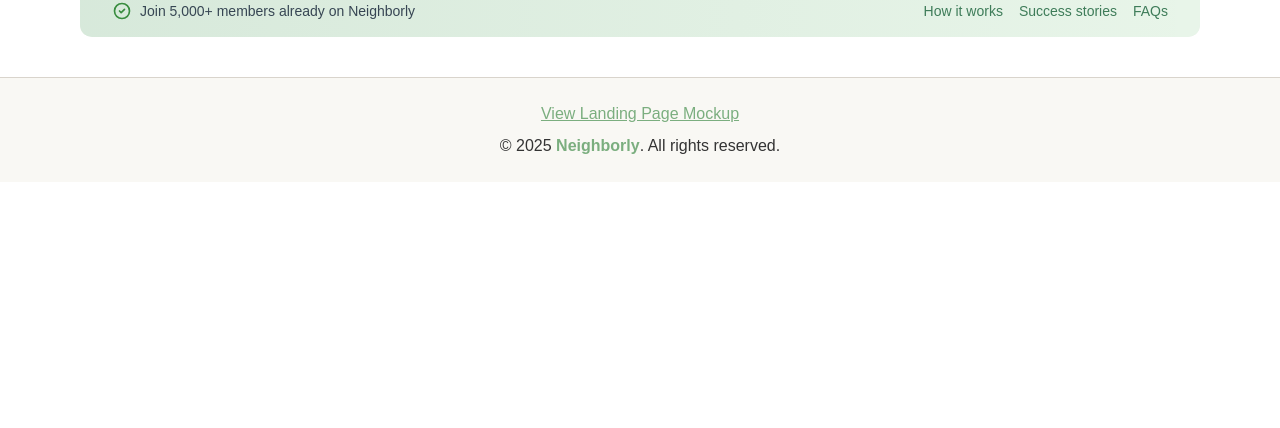
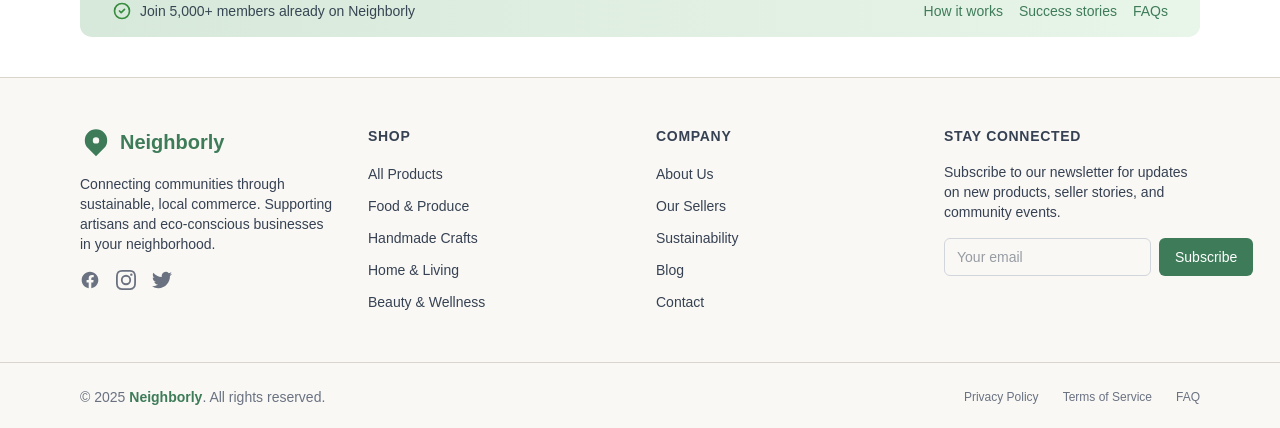
Before and after one commit to atfdeenk/neighborly, a Next.js app: page / in a window 1280 px wide. Shown: the part 4030-4458 px from the top of the page. Before the commit the page ends 4212 px from the top, so only its background shows below. Built offline with nearby package versions, Linux system fonts and the light colour scheme; no server answers.

Commit message:
Enhance footer with newsletter signup, navigation links and social media icons

```diff
--- a/src/components/Footer.tsx
+++ b/src/components/Footer.tsx
@@ -1,14 +1,113 @@
 import React from "react";
 
-const Footer: React.FC = () => (
-  <footer className="mt-auto py-6 text-center text-text bg-background border-t border-accent" style={{backgroundColor: '#F9F8F4', color: '#333333', borderColor: '#D9D4CC'}}>
-    <div className="mb-2">
-      <a href="/mockup-landing-page.png" target="_blank" rel="noopener" className="underline text-primary hover:text-success" style={{color: '#7BAE7F'}}>
-        View Landing Page Mockup
-      </a>
-    </div>
-    <span>&copy; {new Date().getFullYear()} <span className='font-semibold' style={{color: '#7BAE7F'}}>Neighborly</span>. All rights reserved.</span>
-  </footer>
-);
+import { useState } from 'react';
+
+const Footer: React.FC = () => {
+  const [email, setEmail] = useState('');
+
+  const handleSubmit = (e: React.FormEvent) => {
+    e.preventDefault();
+    // In a real app, this would connect to a newsletter service
+    alert(`Thank you for subscribing with ${email}! You'll receive updates about sustainable products in your community.`);
+    setEmail('');
+  };
+
+  return (
+    <footer className="mt-auto bg-[#F9F8F4] text-gray-700 border-t border-[#D9D4CC]">
+      {/* Main Footer Content */}
+      <div className="max-w-6xl mx-auto px-4 py-12">
+        <div className="grid grid-cols-1 md:grid-cols-4 gap-8">
+          {/* Logo and Mission */}
+          <div className="col-span-1">
+            <div className="flex items-center mb-4">
+              <svg className="w-8 h-8 text-[#3E7C59]" fill="currentColor" viewBox="0 0 20 20">
+                <path fillRule="evenodd" d="M5.05 4.05a7 7 0 119.9 9.9L10 18.9l-4.95-4.95a7 7 0 010-9.9zM10 11a2 2 0 100-4 2 2 0 000 4z" clipRule="evenodd" />
+              </svg>
+              <span className="ml-2 text-xl font-bold text-[#3E7C59]">Neighborly</span>
+            </div>
+            <p className="text-sm mb-4">Connecting communities through sustainable, local commerce. Supporting artisans and eco-conscious businesses in your neighborhood.</p>
+            <div className="flex space-x-4">
+              <a href="#" aria-label="Facebook" className="text-gray-500 hover:text-[#3E7C59] transition-colors duration-200">
+                <svg className="w-5 h-5" fill="currentColor" viewBox="0 0 24 24">
+                  <path d="M22 12c0-5.523-4.477-10-10-10S2 6.477 2 12c0 4.991 3.657 9.128 8.438 9.878v-6.987h-2.54V12h2.54V9.797c0-2.506 1.492-3.89 3.777-3.89 1.094 0 2.238.195 2.238.195v2.46h-1.26c-1.243 0-1.63.771-1.63 1.562V12h2.773l-.443 2.89h-2.33v6.988C18.343 21.128 22 16.991 22 12z" />
+                </svg>
+              </a>
+              <a href="#" aria-label="Instagram" className="text-gray-500 hover:text-[#3E7C59] transition-colors duration-200">
+                <svg className="w-5 h-5" fill="currentColor" viewBox="0 0 24 24">
+                  <path d="M12 2.163c3.204 0 3.584.012 4.85.07 3.252.148 4.771 1.691 4.919 4.919.058 1.265.069 1.645.069 4.849 0 3.205-.012 3.584-.069 4.849-.149 3.225-1.664 4.771-4.919 4.919-1.266.058-1.644.07-4.85.07-3.204 0-3.584-.012-4.849-.07-3.26-.149-4.771-1.699-4.919-4.92-.058-1.265-.07-1.644-.07-4.849 0-3.204.013-3.583.07-4.849.149-3.227 1.664-4.771 4.919-4.919 1.266-.057 1.645-.069 4.849-.069zM12 0C8.741 0 8.333.014 7.053.072 2.695.272.273 2.69.073 7.052.014 8.333 0 8.741 0 12c0 3.259.014 3.668.072 4.948.2 4.358 2.618 6.78 6.98 6.98C8.333 23.986 8.741 24 12 24c3.259 0 3.668-.014 4.948-.072 4.354-.2 6.782-2.618 6.979-6.98.059-1.28.073-1.689.073-4.948 0-3.259-.014-3.667-.072-4.947-.196-4.354-2.617-6.78-6.979-6.98C15.668.014 15.259 0 12 0zm0 5.838a6.162 6.162 0 100 12.324 6.162 6.162 0 000-12.324zM12 16a4 4 0 110-8 4 4 0 010 8zm6.406-11.845a1.44 1.44 0 100 2.881 1.44 1.44 0 000-2.881z" />
+                </svg>
+              </a>
+              <a href="#" aria-label="Twitter" className="text-gray-500 hover:text-[#3E7C59] transition-colors duration-200">
+                <svg className="w-5 h-5" fill="currentColor" viewBox="0 0 24 24">
+                  <path d="M23.953 4.57a10 10 0 01-2.825.775 4.958 4.958 0 002.163-2.723 10.054 10.054 0 01-3.127 1.184 4.92 4.92 0 00-8.384 4.482C7.69 8.095 4.067 6.13 1.64 3.162a4.822 4.822 0 00-.666 2.475c0 1.71.87 3.213 2.188 4.096a4.904 4.904 0 01-2.228-.616v.06a4.923 4.923 0 003.946 4.827 4.996 4.996 0 01-2.212.085 4.937 4.937 0 004.604 3.417 9.868 9.868 0 01-6.102 2.105c-.39 0-.779-.023-1.17-.067a13.995 13.995 0 007.557 2.209c9.054 0 13.999-7.496 13.999-13.986 0-.209 0-.42-.015-.63a9.936 9.936 0 002.46-2.548l-.047-.02z" />
+                </svg>
+              </a>
+            </div>
+          </div>
+
+          {/* Quick Links */}
+          <div className="col-span-1">
+            <h3 className="text-sm font-semibold uppercase tracking-wider mb-4">Shop</h3>
+            <ul className="space-y-2">
+              <li><a href="/products" className="text-sm hover:text-[#3E7C59] transition-colors duration-200">All Products</a></li>
+              <li><a href="/products?category=food" className="text-sm hover:text-[#3E7C59] transition-colors duration-200">Food & Produce</a></li>
+              <li><a href="/products?category=crafts" className="text-sm hover:text-[#3E7C59] transition-colors duration-200">Handmade Crafts</a></li>
+              <li><a href="/products?category=home" className="text-sm hover:text-[#3E7C59] transition-colors duration-200">Home & Living</a></li>
+              <li><a href="/products?category=beauty" className="text-sm hover:text-[#3E7C59] transition-colors duration-200">Beauty & Wellness</a></li>
+            </ul>
+          </div>
+
+          {/* Company */}
+          <div className="col-span-1">
+            <h3 className="text-sm font-semibold uppercase tracking-wider mb-4">Company</h3>
+            <ul className="space-y-2">
+              <li><a href="/about" className="text-sm hover:text-[#3E7C59] transition-colors duration-200">About Us</a></li>
+              <li><a href="/sellers" className="text-sm hover:text-[#3E7C59] transition-colors duration-200">Our Sellers</a></li>
+              <li><a href="/sustainability" className="text-sm hover:text-[#3E7C59] transition-colors duration-200">Sustainability</a></li>
+              <li><a href="/blog" className="text-sm hover:text-[#3E7C59] transition-colors duration-200">Blog</a></li>
+              <li><a href="/contact" className="text-sm hover:text-[#3E7C59] transition-colors duration-200">Contact</a></li>
+            </ul>
+          </div>
+
+          {/* Newsletter */}
+          <div className="col-span-1">
+            <h3 className="text-sm font-semibold uppercase tracking-wider mb-4">Stay Connected</h3>
+            <p className="text-sm mb-4">Subscribe to our newsletter for updates on new products, seller stories, and community events.</p>
+            <form onSubmit={handleSubmit} className="flex flex-col sm:flex-row gap-2">
+              <input
+                type="email"
+                value={email}
+                onChange={(e) => setEmail(e.target.value)}
+                placeholder="Your email"
+                required
+                className="px-3 py-2 border border-gray-300 rounded-md focus:outline-none focus:ring-1 focus:ring-[#3E7C59] focus:border-[#3E7C59] text-sm"
+              />
+              <button
+                type="submit"
+                className="bg-[#3E7C59] text-white px-4 py-2 rounded-md hover:bg-[#2D5B41] transition-colors duration-200 text-sm whitespace-nowrap"
+              >
+                Subscribe
+              </button>
+            </form>
+          </div>
+        </div>
+      </div>
+
+      {/* Bottom Footer */}
+      <div className="border-t border-[#D9D4CC]">
+        <div className="max-w-6xl mx-auto px-4 py-6 flex flex-col md:flex-row justify-between items-center">
+          <div className="text-sm text-gray-500 mb-4 md:mb-0">
+            &copy; {new Date().getFullYear()} <span className="font-semibold text-[#3E7C59]">Neighborly</span>. All rights reserved.
+          </div>
+          <div className="flex space-x-6">
+            <a href="/privacy" className="text-xs text-gray-500 hover:text-[#3E7C59] transition-colors duration-200">Privacy Policy</a>
+            <a href="/terms" className="text-xs text-gray-500 hover:text-[#3E7C59] transition-colors duration-200">Terms of Service</a>
+            <a href="/faq" className="text-xs text-gray-500 hover:text-[#3E7C59] transition-colors duration-200">FAQ</a>
+          </div>
+        </div>
+      </div>
+    </footer>
+  );
+};
 
 export default Footer;
```
